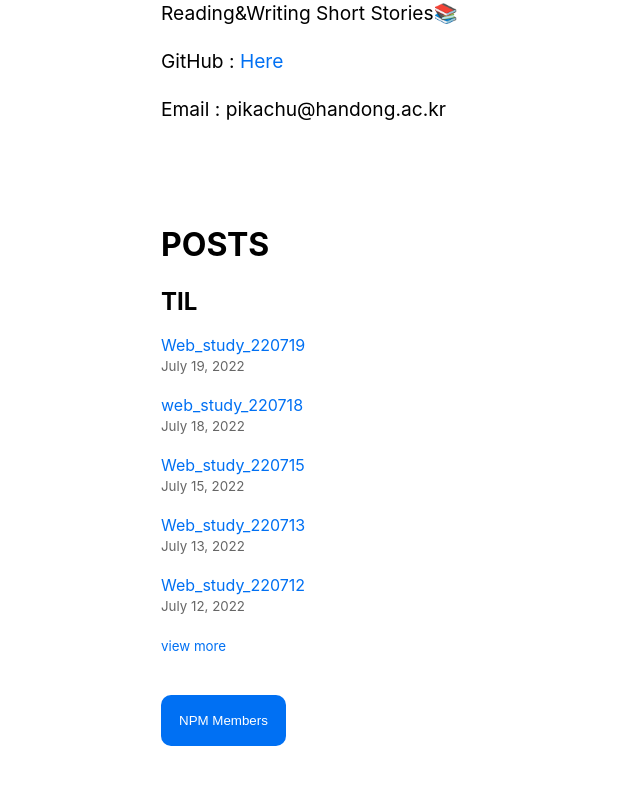
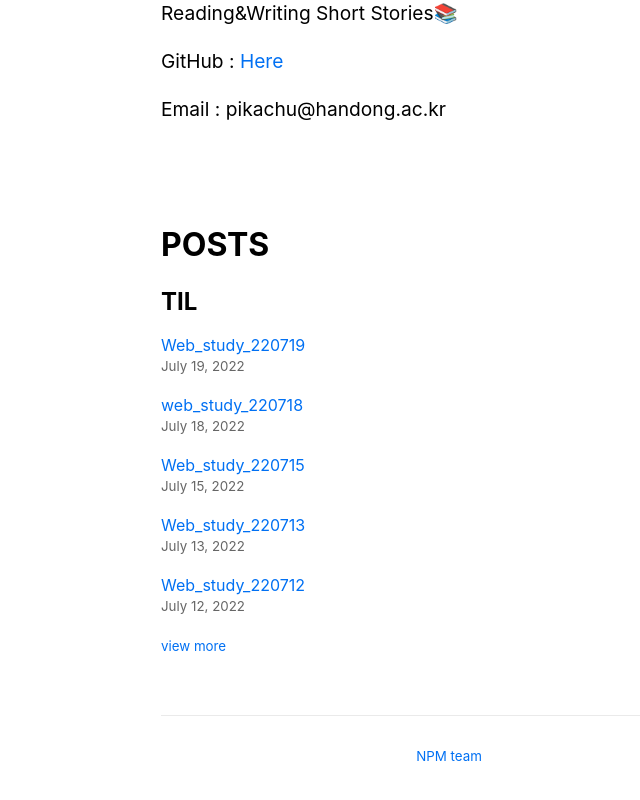
Before and after one commit to JaeYoonKimme/myPage, a Next.js app: page / in a window 1280 px wide. Shown: the part 545-1345 px from the top of the page, without its empty margins (191-831 px from the left). Built offline with nearby package versions, Linux system fonts and the light colour scheme.

Commit message:
Add footer tag on index.js

```diff
--- a/pages/index.js
+++ b/pages/index.js
@@ -3,6 +3,7 @@ import Link from 'next/link';
 import Layout, {siteTitle} from '../components/layout';
 import utilStyles from '../styles/utils.module.css';
 import styles from '../styles/others.module.css';
+import homeStyles from '../styles/Home.module.css';
 import { getSortedPostsData } from '../lib/posts';
 import Date from '../components/date';
 
@@ -54,24 +55,14 @@ export default function Home({allPostsData}) {
         <small><Link href="/post_list" passHref>view more</Link></small>
       </section>
 
-      {/*}
-      <section className={'${utilStles.headingMd} ${utileStyles.padding1px}'}>
-        <h2 className={utilStyles.headingLg}>Review (Book, Movie, etc...)</h2>
-        <ul className={utilStyles.list}>
-          {allPostsData.map(({id, date, title}) => (
-            <li className={utilStyles.listItem} key={id}>
-              {title}
-              <br />
-              {id}
-              <br />
-              {date}
-            </li>
-          ))}
-        </ul>
-      </section>
-      {*/}
+      <br />
+      <br />
+      <br />
 
-      <Link href="/others" passHref><button className={styles.button}>NPM Members</button></Link>
+      <footer className={homeStyles.footer}>
+      <small><Link href="/others" passHref>NPM team</Link></small>
+      </footer>
+
     </Layout>
   )
 }
```
